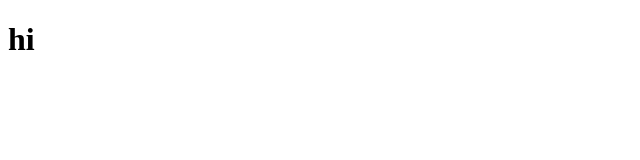
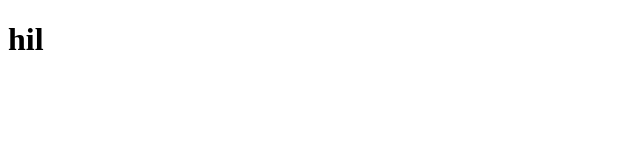
Before and after one commit to BBAXOLOT/stckd, a plain HTML site: page index.html in a window 1280 px wide. Shown: the full height of the page, 0-640 px from the left. Drawn offline with Linux system fonts and the light colour scheme.

Commit message:
Update index.html

```diff
--- a/index.html
+++ b/index.html
@@ -7,6 +7,6 @@
     <title>Document</title>
 </head>
 <body>
-    <h1>hi</h1>
+    <h1>hil</h1>
 </body>
 </html>
```
